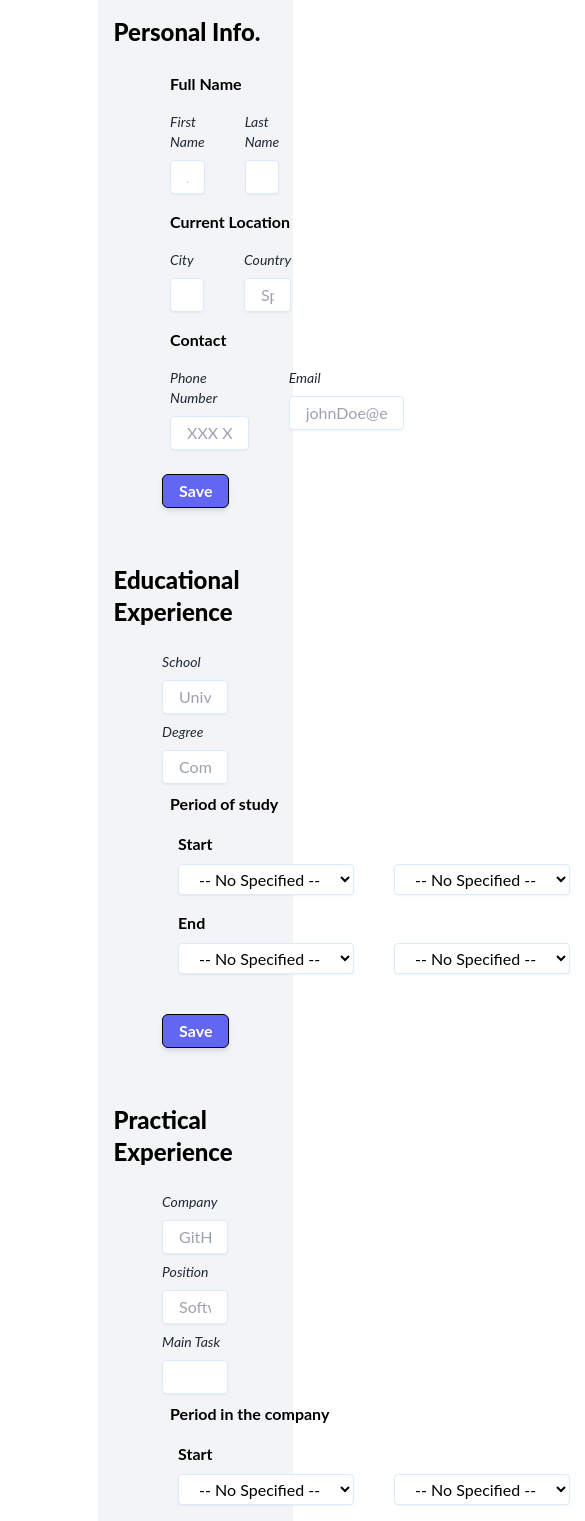
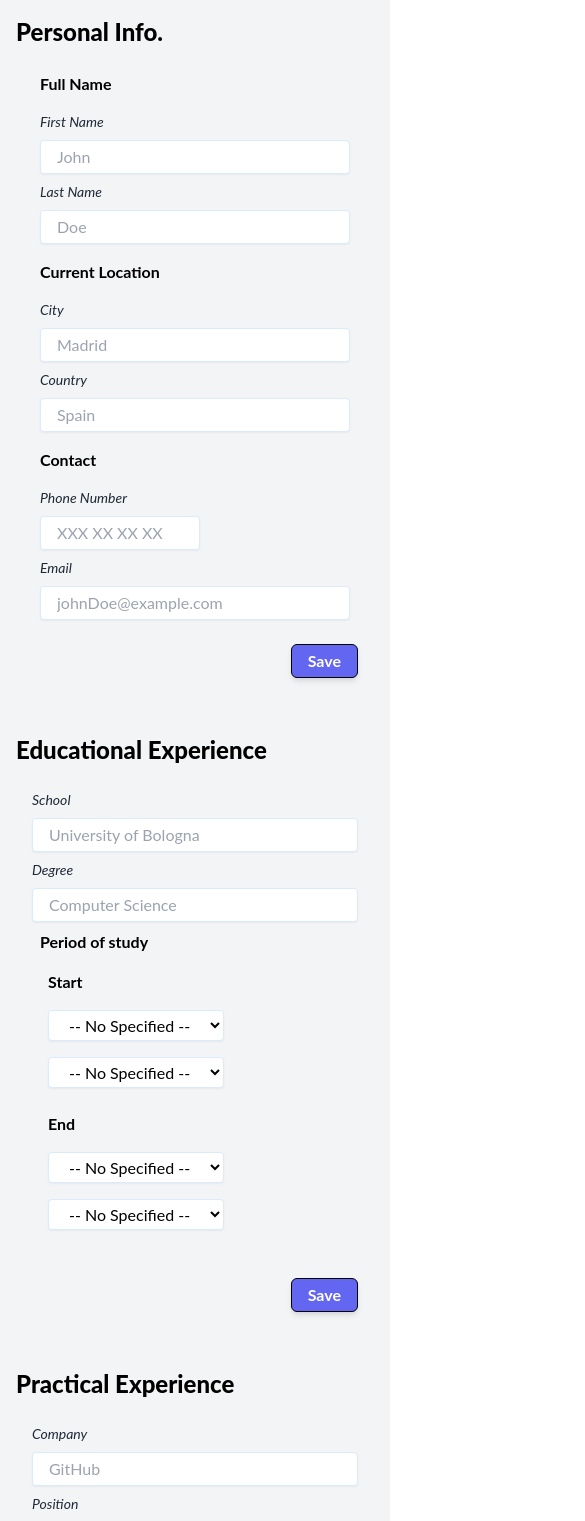
Before and after one commit to JNFussion/cv-application, a React (Create React App) app: page / in a window 390 px wide. Shown: the top 1521 px of the page, 585 px wide, since content can reach past the window. Built offline with nearby package versions, Linux system fonts and the light colour scheme.

Commit message:
fix responsive design

```diff
--- a/src/App.js
+++ b/src/App.js
@@ -6,7 +6,7 @@ import Job from "./components/job";
 class App extends Component {
   render() {
     return (
-      <div className="mx-auto max-w-half">
+      <div className="mx-auto max-w-screen-lg">
         <Personal />
         <Education />
         <Job />
--- a/src/components/educationField.js
+++ b/src/components/educationField.js
@@ -62,7 +62,7 @@ class EducationField extends Component {
           {this.props.item.mainTask && this.renderMainTask()}
           <p className="px-1 text-sm font-light">{this.getName()}</p>
         </article>
-        <div className="flex items-start gap-2">
+        <div className="flex flex-col sm:flex-row items-start gap-2">
           {this.state.actionBtnTypes.map((type) => (
             <ActionButton
               key={this.state.ids[type]}
--- a/src/styles/index.css
+++ b/src/styles/index.css
@@ -14,7 +14,7 @@
   }
 
   form.info-container {
-    max-width: 60%;
+    @apply sm:max-w-4/5 md:max-w-3/5;
   }
 
   .field-container {
@@ -29,7 +29,7 @@
     @apply font-extrabold text-2xl flex gap-2 items-center;
   }
   .group-control {
-    @apply flex gap-10;
+    @apply sm:flex sm:gap-10;
   }
   .group-control .control:not(.flex-grow-0),
   .group-control .control:not(.checkbox) {
@@ -58,6 +58,10 @@
     @apply px-4 py-1 border border-solid border-blue-100 rounded shadow-sm transition-state bg-white
       focus:outline-none focus:ring-2 focus:ring-blue-900 focus:border-transparent
     hover:border-blue-400;
+  }
+
+  .group-control select {
+    @apply my-2;
   }
 
   .btn-form-group {
--- a/tailwind.config.js
+++ b/tailwind.config.js
@@ -10,6 +10,8 @@ module.exports = {
       },
       maxWidth: {
         half: "50%",
+        "3/5": "60%",
+        "4/5": "80%",
       },
     },
   },
```
Also changed, not shown: package.json (+6 -1 lines), 1 other file (tests, documents, lock files or other folders).
